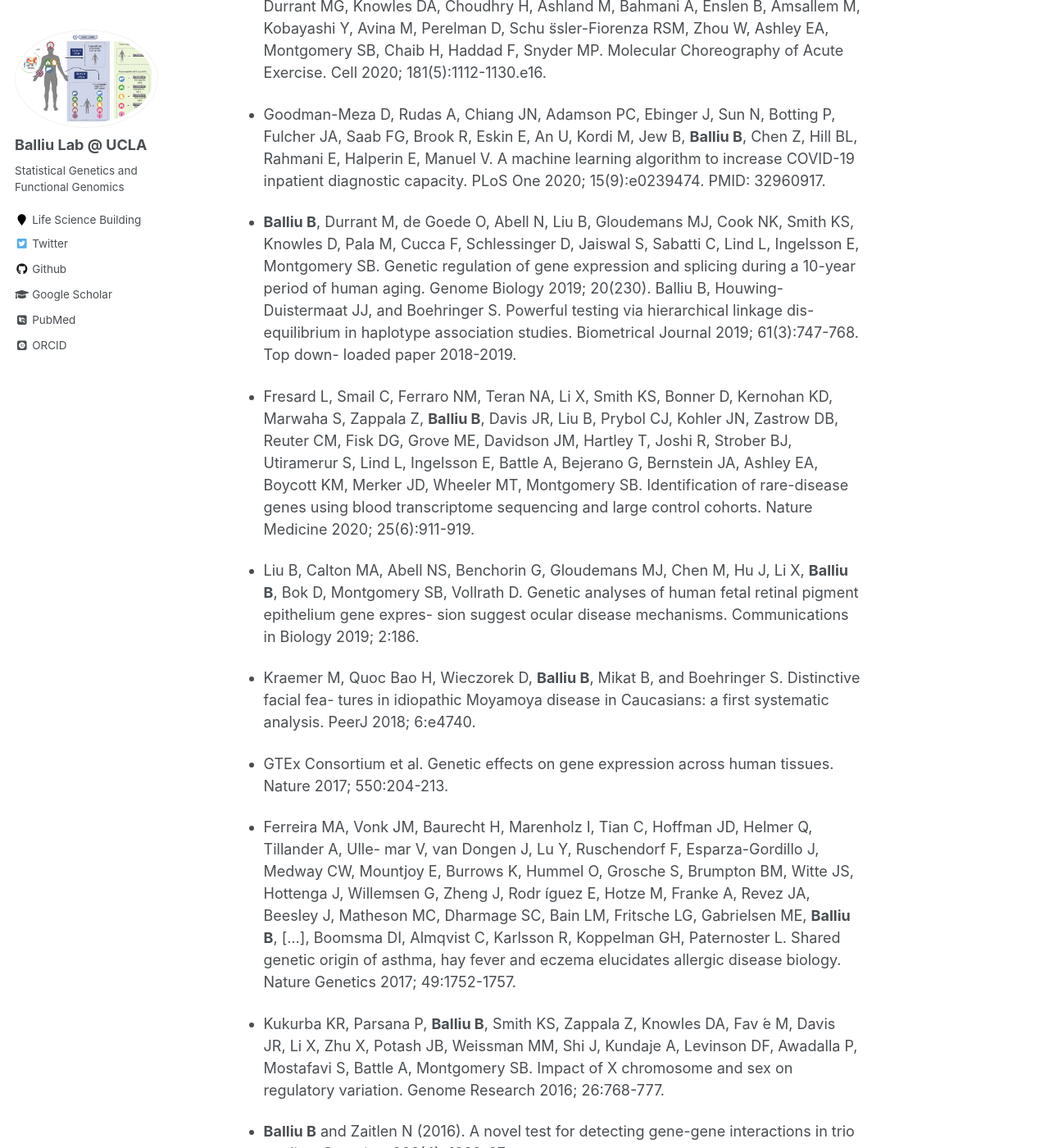
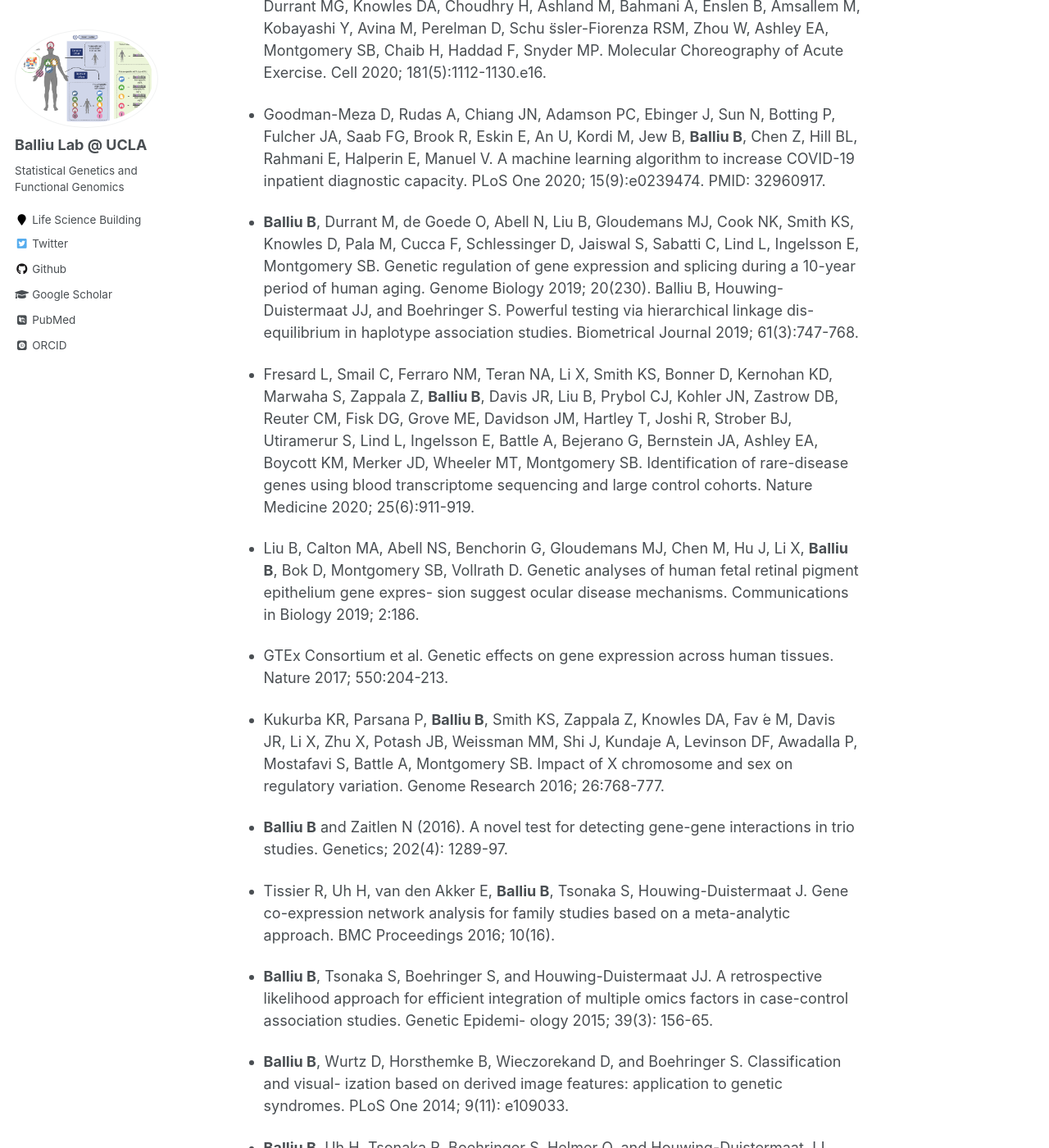
Before and after one commit to BalliuLab/balliulab.github.io, a Jekyll site: the page built from _pages/markdown.md, in a window 1280 px wide and 1400 px high, scrolled down 2584 px. Shown: the whole window at 82% size. Built offline with Jekyll 4.4.1, drawn with Linux system fonts in a browser that asks for light colours; some web fonts are replaced; some of the changed text lies outside the part shown.

Commit message:
Update markdown.md

```diff
--- a/_pages/markdown.md
+++ b/_pages/markdown.md
@@ -49,17 +49,13 @@
 * Goodman-Meza D, Rudas A, Chiang JN, Adamson PC, Ebinger J, Sun N, Botting P, Fulcher JA, Saab FG, Brook R, Eskin E, An U, Kordi M, Jew B, **Balliu B**, Chen Z, Hill BL, Rahmani E, Halperin E, Manuel V. A machine learning algorithm to increase COVID-19 inpatient diagnostic capacity. PLoS One 2020; 15(9):e0239474. PMID: 32960917.
 
 * **Balliu B**, Durrant M, de Goede O, Abell N, Liu B, Gloudemans MJ, Cook NK, Smith KS, Knowles D, Pala M, Cucca F, Schlessinger D, Jaiswal S, Sabatti C, Lind L, Ingelsson E, Montgomery SB. Genetic regulation of gene expression and splicing during a 10-year period of human aging. Genome Biology 2019; 20(230).
-Balliu B, Houwing-Duistermaat JJ, and Boehringer S. Powerful testing via hierarchical linkage dis- equilibrium in haplotype association studies. Biometrical Journal 2019; 61(3):747-768. Top down- loaded paper 2018-2019.
+Balliu B, Houwing-Duistermaat JJ, and Boehringer S. Powerful testing via hierarchical linkage dis- equilibrium in haplotype association studies. Biometrical Journal 2019; 61(3):747-768.
 
 * Fresard L, Smail C, Ferraro NM, Teran NA, Li X, Smith KS, Bonner D, Kernohan KD, Marwaha S, Zappala Z, **Balliu B**, Davis JR, Liu B, Prybol CJ, Kohler JN, Zastrow DB, Reuter CM, Fisk DG, Grove ME, Davidson JM, Hartley T, Joshi R, Strober BJ, Utiramerur S, Lind L, Ingelsson E, Battle A, Bejerano G, Bernstein JA, Ashley EA, Boycott KM, Merker JD, Wheeler MT, Montgomery SB. Identification of rare-disease genes using blood transcriptome sequencing and large control cohorts. Nature Medicine 2020; 25(6):911-919.
 
 * Liu B, Calton MA, Abell NS, Benchorin G, Gloudemans MJ, Chen M, Hu J, Li X, **Balliu B**, Bok D, Montgomery SB, Vollrath D. Genetic analyses of human fetal retinal pigment epithelium gene expres- sion suggest ocular disease mechanisms. Communications in Biology 2019; 2:186.
 
-* Kraemer M, Quoc Bao H, Wieczorek D, **Balliu B**, Mikat B, and Boehringer S. Distinctive facial fea- tures in idiopathic Moyamoya disease in Caucasians: a first systematic analysis. PeerJ 2018; 6:e4740.
-
 * GTEx Consortium et al. Genetic effects on gene expression across human tissues. Nature 2017; 550:204-213.
-
-* Ferreira MA, Vonk JM, Baurecht H, Marenholz I, Tian C, Hoffman JD, Helmer Q, Tillander A, Ulle- mar V, van Dongen J, Lu Y, Ruschendorf F, Esparza-Gordillo J, Medway CW, Mountjoy E, Burrows K, Hummel O, Grosche S, Brumpton BM, Witte JS, Hottenga J, Willemsen G, Zheng J, Rodr ́ıguez E, Hotze M, Franke A, Revez JA, Beesley J, Matheson MC, Dharmage SC, Bain LM, Fritsche LG, Gabrielsen ME, **Balliu B**, [...], Boomsma DI, Almqvist C, Karlsson R, Koppelman GH, Paternoster L. Shared genetic origin of asthma, hay fever and eczema elucidates allergic disease biology. Nature Genetics 2017; 49:1752-1757.
 
 * Kukurba KR, Parsana P, **Balliu B**, Smith KS, Zappala Z, Knowles DA, Fav ́e M, Davis JR, Li X, Zhu X, Potash JB, Weissman MM, Shi J, Kundaje A, Levinson DF, Awadalla P, Mostafavi S, Battle A, Montgomery SB. Impact of X chromosome and sex on regulatory variation. Genome Research 2016; 26:768-777.
 
@@ -77,6 +73,4 @@
 
 * Chen H, Malzahn D, **Balliu B**, Li C, Bailey JN. Testing genetic association with rare and common variants in family data. Genetic Epidemiology 2014; 38 (1): S37-43.
 
-* Huijts P, Hollestelle A, **Balliu B**, Houwing-Duistermaat JJ, Meijers CM, Blom JC, Ozturk B, Krol- Warmerdam E, Wijnen J, Berns E, Martens J, Seynaeve C, Kiemeney LA, van der Heijden HF, Tollenaar R, Devilee P, van Asperen CJ. CHEK2*1100delC homozygosity in the Netherlands: preva- lence and risk of breast and lung cancer. EJHG 2014; 22: 46-51.
-
 * **Balliu B**, Tsonaka R, van der Woude D, Boehringer S, and Houwing-Duistermaat JJ (2012). Combin- ing family and twin data in association studies to estimate the non-inherited maternal antigens effect. Genetic Epidemiology; 36(8): 811-819.
```
